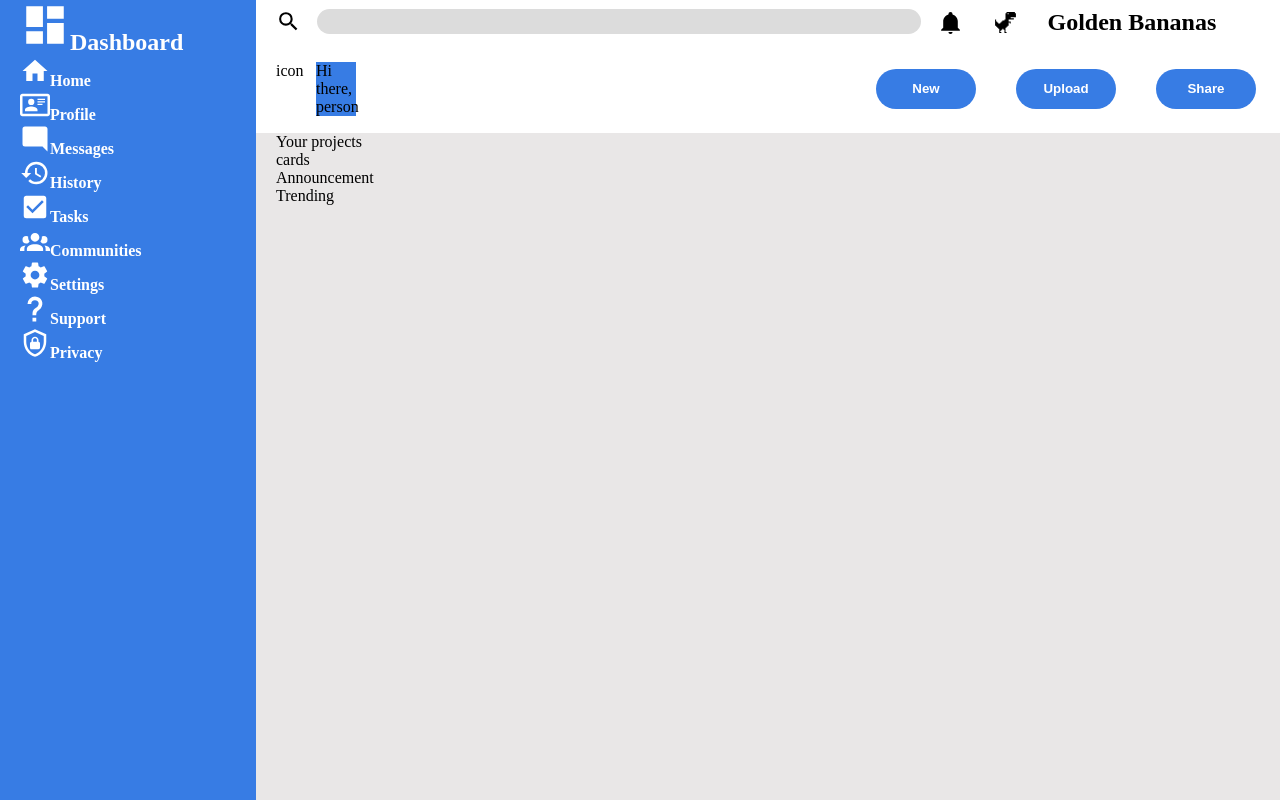
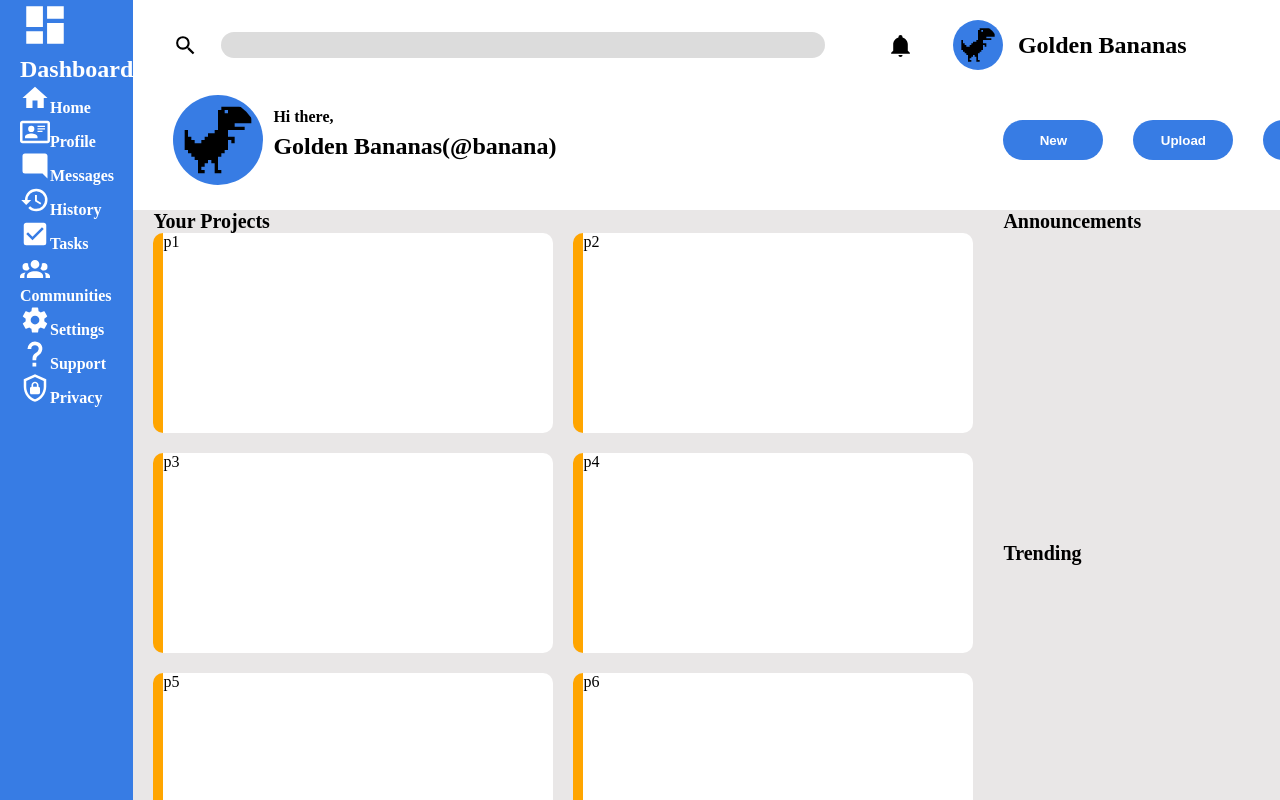
Before and after one commit to hxnzxz/Dashboard, a plain HTML site: page index.html in a window 1280 px wide. Drawn offline with Linux system fonts and the light colour scheme.

Commit message:
set up project card layouts upperdashboard complete

```diff
--- a/index.html
+++ b/index.html
@@ -28,19 +28,19 @@
                 </div>
                 <div class="upper-right">
                     <img src="icons/bell.svg" alt="notifications-icon">
-                    <img src="icons/google-downasaur.svg" alt="profile-icon">
+                    <img src="icons/google-downasaur.svg" alt="profile-icon" id="profile-icon-small">
                     Golden Bananas
                 </div>
             </div>
             <div class="lower">
                 <div class="lower-left">
-                    icon
-                    <div>
+                    <img src="icons/google-downasaur.svg" alt="profile-icon" id="profile-icon-large">
+                    <div class="welcome-message">
                         <div>
                             Hi there,
                         </div>
-                        <div>
-                            person
+                        <div id="name-tag">
+                            Golden Bananas(@banana)
                         </div>
                     </div>
                 </div>
@@ -52,12 +52,24 @@
             </div>
         </div>
         <div class="interactables">
-            Your projects
-            <div class="card-container">
-                cards
+
+            <div class="projects">
+                <div class="container-title">Your Projects</div>
+                <div class="card-container">
+                    <div class="card">p1</div>
+                    <div class="card">p2</div>
+                    <div class="card">p3</div>
+                    <div class="card">p4</div>
+                    <div class="card">p5</div>
+                    <div class="card">p6</div>
+                </div>
             </div>
-            <div class="announcement-container">Announcement</div>
-            <div class="trending-container">Trending</div>
+            <div class="announcement-container">
+                <div class="container-title">Announcements</div>
+            </div>
+            <div class="trending-container">
+                <div class="container-title">Trending</div>
+            </div>
         </div>
     </div>
 </body>
--- a/styles.css
+++ b/styles.css
@@ -10,6 +10,7 @@
 }
 html, body{
     height: 100%;
+    overflow: hidden;
 }
 
 body {
@@ -58,11 +59,12 @@ body {
     background-color: rgba(231, 229, 229, 0.911);
 }
 .upper{
-    padding-left: 20px;
+    padding-left: 40px;
     display: grid;
     grid-template-rows: 1fr;
     grid-auto-flow: column;
     align-self: center;
+    padding-top: 20px;
 }
 
 .upper-left {
@@ -71,17 +73,14 @@ body {
     grid-auto-flow: column;
     gap: 0;
     max-width: 675px;
-}
-
-.lower-left * {
-    background-color: #377ce4;
+    align-items: center
 }
 
 .upper-right {
     display: grid;
     grid-template-columns: 40px 40px 200px;
     align-items: center;
-    gap: 15px;
+    gap: 25px;
     font-size: 1.5em;
     font-weight: bold;
 }
@@ -93,7 +92,7 @@ body {
 
 .lower {
     display: grid;
-    padding-left: 20px;
+    padding-left: 40px;
     grid-template-columns: 400px 200px;
     grid-template-rows: 1fr;
     align-items: center;
@@ -103,12 +102,14 @@ body {
 .lower-left {
     display: grid;
     grid-template-columns: 40px 40px;
+    align-items: center;
 }
 
 .lower-right {
     display: grid;
     grid-template-columns: 100px 100px 100px;
-    gap: 40px;
+    gap: 30px;
+    padding-left: 230px;
 }
 
 .blue-button {
@@ -122,6 +123,64 @@ body {
     cursor: pointer;
 }
 
+.welcome-message {
+    display: grid;
+    grid-template-rows: 25px 40px;
+    grid-template-columns: 350px;
+    gap: 0;
+    font-size: 1em;
+    font-weight: 550;
+    padding-left: 60px;
+}
+
+#name-tag {
+    font-weight: 700;
+    font-size: 1.5em;
+}
+
+#profile-icon-large {
+    height: 80px;
+    width: 80px;
+    border-radius: 50px;
+    background-color: #377ce4;
+    padding: 5px;
+}
+
+#profile-icon-small {
+    height: 40px;
+    width: 40px;
+    border-radius: 50px;
+    background-color: #377ce4;
+    padding: 5px;
+}
+
 .interactables {
     padding-left: 20px;
+    display: grid;
+    grid-template-columns: 850px 300px;
+    grid-template-rows: 331.5px 331.5px;
 }
+
+.container-title {
+    font-weight: 600;
+    font-size: 1.25em;
+}
+
+.card-container {
+    display: grid;
+    grid-template-columns: 400px 400px;
+    grid-template-rows: repeat(3, 200px);
+    column-gap: 20px;
+    row-gap: 20px;
+}
+
+.card {
+    background-color: white;
+    border-radius: 10px;
+    border-left: 10px solid orange;
+
+}
+
+.projects {
+    grid-row: 1/3;
+}
```
